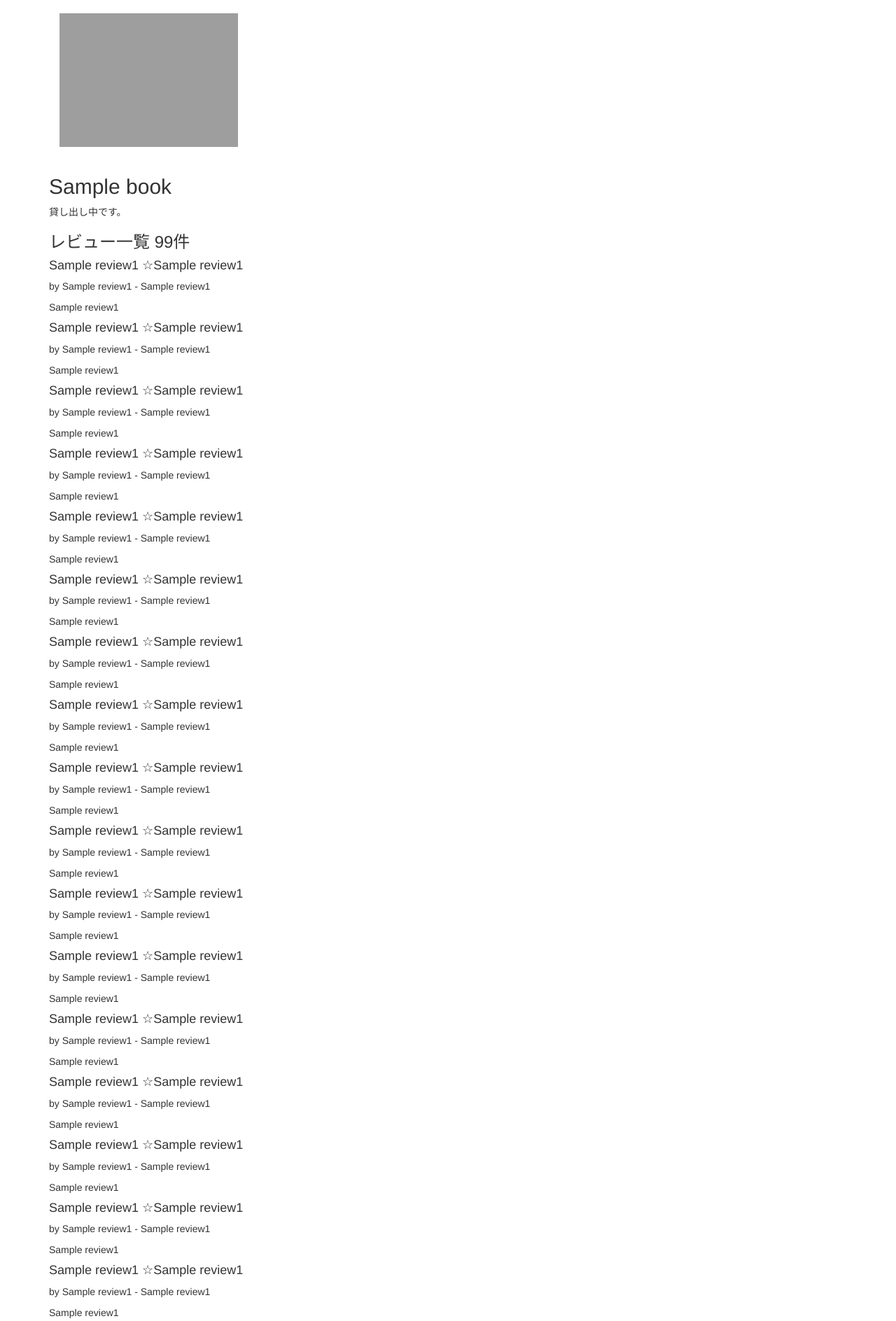
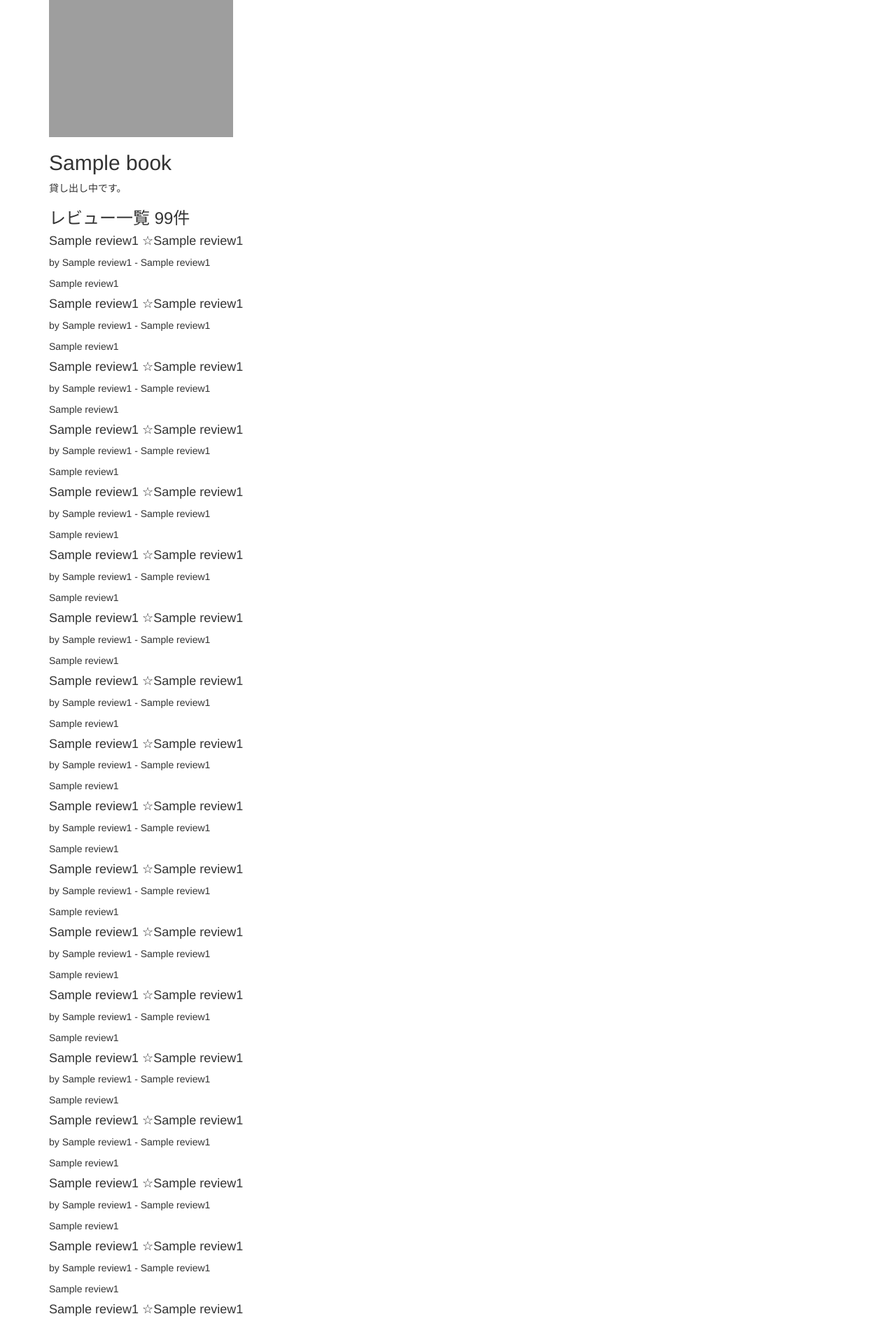
Before and after one commit to kuroda0722/asahi-booksharing, a Flask app: page /book in a window 1280 px wide. Shown: the part 51-1939 px from the top of the page at 70% size. Run offline with Flask 2, Linux system fonts and the light colour scheme; a database or web service that is not in the repository returns one stand-in record (values such as "Sample title"); some libraries are stand-ins or nearby versions; grey boxes are pictures that could not be loaded.

Commit message:
Add files via upload

```diff
--- a/templates/book.html
+++ b/templates/book.html
@@ -1,11 +1,11 @@
 {% extends "layout.html" %}
 
 {% block content %}
-    <divA class="row">
+    <div class="row">
         <div class="col-md-3 col-sm-4 col-xs-6 ">
             <img src="{{img}}" class="img-responsive">
         </div>
-    </divA>
+    </div>
     <div class="row">
         <div class="col-md-9 col-sm-8 col-xs-6 ">
             <h2>{{ title }}</h2>
@@ -19,6 +19,5 @@
                 </details>
             </p>
         </div>
-
     </div>
             {% endblock %}
```
